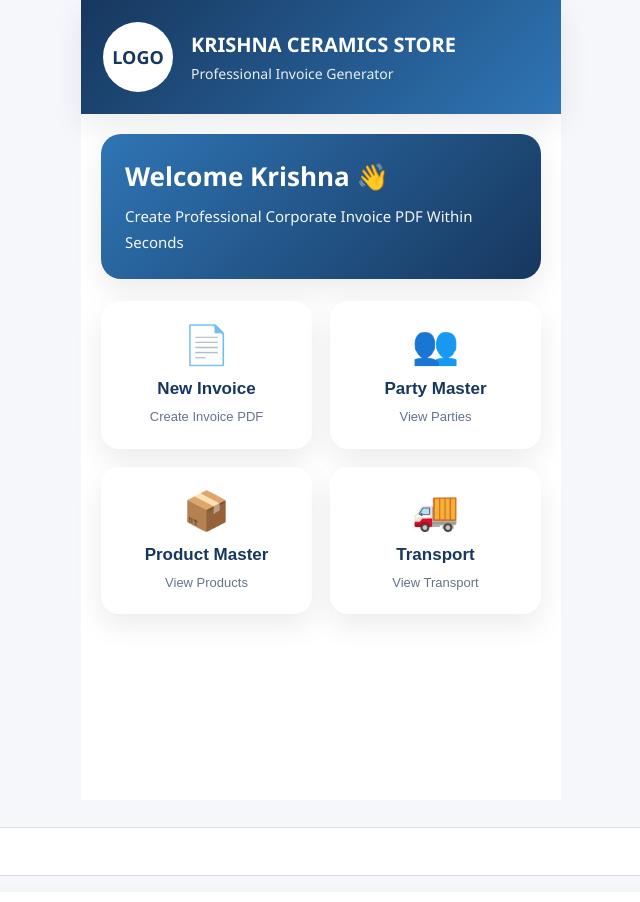
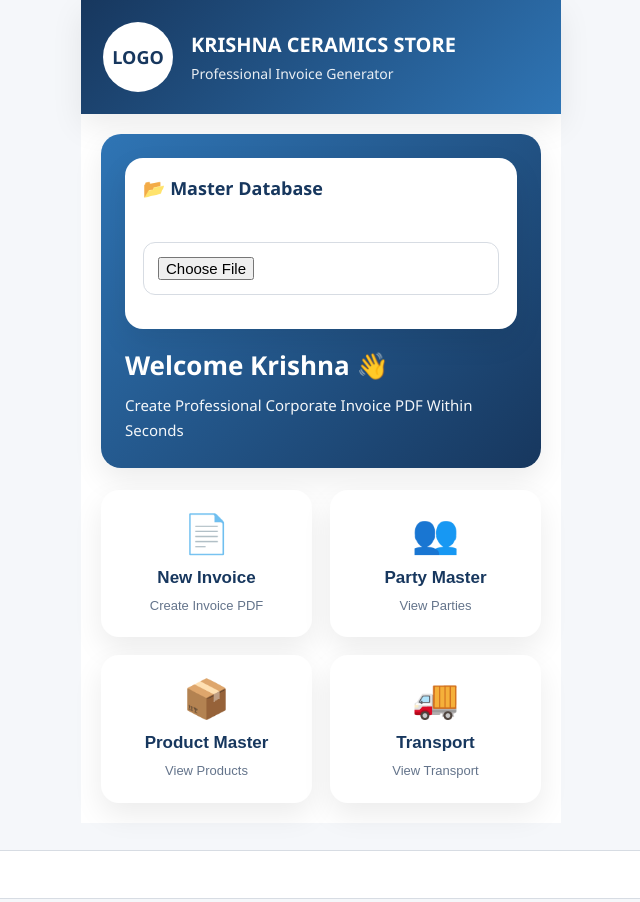
Before and after one commit to ktilesworld-sudo/KRISHNA-CERAMICS-STORE-Professional-Invoice-Generator, a plain HTML site: page index.html in a window 1280 px wide. Shown: the top 902 px of the page, without its empty margins (319-959 px from the left). Drawn offline with Linux system fonts and the light colour scheme.

Commit message:
Add file input for Excel master file selection
Added a file input for selecting Excel master files.

```diff
--- a/index.html
+++ b/index.html
@@ -68,7 +68,30 @@ Professional Invoice Generator
 <main class="home">
 
 <section class="welcome-box">
+<div class="invoice-card">
 
+<h3>
+
+📂 Master Database
+
+</h3>
+
+<p>
+
+Select Your Excel Master File
+
+</p>
+
+<div class="form-group">
+
+<input
+type="file"
+id="excelFile"
+accept=".xlsx,.xls">
+
+</div>
+
+</div>
 <h2>
 
 Welcome Krishna 👋
```
